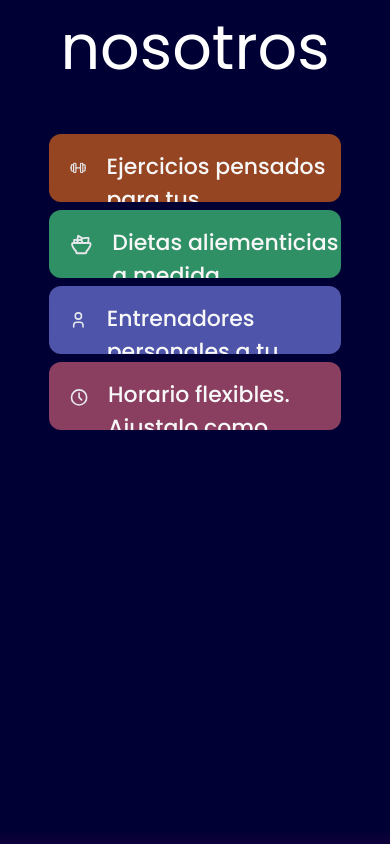
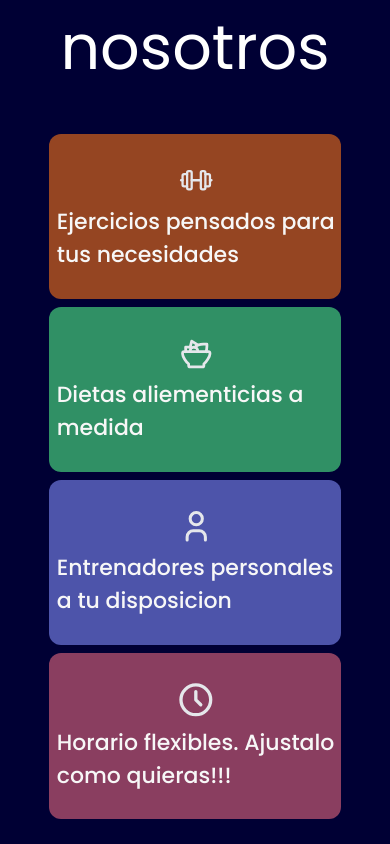
Before and after one commit to BryanGordon/gym, a React (Vite) app: page / in a window 390 px wide. Shown: the part 3340-4184 px from the top of the page. Built offline with nearby package versions, Linux system fonts and the light colour scheme.

Commit message:
Solve issue with mobiles devices

```diff
--- a/src/components/Habilities.tsx
+++ b/src/components/Habilities.tsx
@@ -13,62 +13,59 @@ export function Habilities () {
       <header>
         <h1 className='text-bodyText text-h1 text-center mb-10'>Mejora con nosotros</h1>
       </header>
-      <article className='w-3/4 h-[600px] my-0 mx-auto grid grid-cols-2 grid-rows-3 gap-2 max-[1460px]:grid-rows-2 max-[1130px]:grid-cols-1 max-[1130px]:grid-rows-8'>
+      <article className='w-3/4 h-[600px] my-0 mx-auto grid grid-cols-2 grid-rows-3 gap-2 max-[1460px]:grid-rows-2 max-[1130px]:grid-cols-1 max-[1130px]:grid-rows-4 max-[720px]:grid-rows-8 max-[400px]:h-[685px]'>
 
-        <div className='col-span-1 row-span-2 bg-orange-500/60 rounded-xl max-[1460px]:row-span-1 max-[1130px]:overflow-hidden max-[360px]:row-span-2'>
-          <div className='pl-5 pt-4 flex'>
+        <div className='col-span-1 row-span-2 bg-orange-500/60 rounded-xl max-[1460px]:row-span-1 max-[1130px]:overflow-hidden max-[720px]:row-span-2 max-[720px]:content-center'>
+          <div className='pl-5 pt-4 flex max-[720px]:pt-0 max-[450px]:justify-center max-[450px]:content-center max-[450px]:flex-wrap max-[450px]:pl-0'>
             <BarbellIcon />
-            <span className='ml-5 text-bentoTitle font-medium text-bentoText'>Ejercicios pensados para tus necesidades</span>
+            <span className='ml-5 text-bentoTitle font-medium text-bentoText max-[400px]:ml-2'>Ejercicios pensados para tus necesidades</span>
           </div>
 
           <div className='max-[1460px]:flex max-[1460px]:items-center'>
-            <picture className='flex flex-col h-3/4 justify-start place-items-center pt-10 mb-9 max-[1130px]:pt-0 max-[1130px]:mb-0'>
+            <picture className='flex flex-col h-3/4 justify-start place-items-center pt-10 mb-9 max-[1130px]:pt-0 max-[1130px]:mb-0 max-[720px]:hidden'>
               <img className='w-96 h-52 max-[1460px]:w-80 max-[1460px]:h-28' src={Exercise} alt='imagen' />
             </picture>
-            <p className='px-6 font-normal text-bentoParag'>Lorem ipsum dolor sit amet consectetur adipisicing elit. Cupiditate fugit doloribus dolor voluptatum porro at?</p>
+            <p className='px-6 font-normal text-bentoParag max-[720px]:hidden'>Lorem ipsum dolor sit amet consectetur adipisicing elit. Cupiditate fugit doloribus dolor voluptatum porro at?</p>
           </div>
         </div>
 
-        <div className='col-span-1 row-span-1 bg-green-400/65 rounded-xl overflow-hidden max-[360px]:row-span-2'>
-          <div className='pl-5 pt-4 flex'>
+        <div className='col-span-1 row-span-1 bg-green-400/65 rounded-xl overflow-hidden max-[720px]:row-span-2 max-[720px]:content-center'>
+          <div className='pl-5 pt-4 flex max-[720px]:pt-0 max-[450px]:flex-wrap max-[450px]:content-center max-[450px]:justify-center max-[450px]:pl-0'>
             <SaladIcon />
-            <span className='ml-5 text-bentoTitle font-medium text-bentoText'>Dietas aliementicias a medida</span>
+            <span className='ml-5 text-bentoTitle font-medium text-bentoText max-[400px]:ml-2'>Dietas aliementicias a medida</span>
           </div>
 
           <div className='flex'>
-            <p className='w-3/4 pt-10 px-6 font-normal text-bentoParag max-[1130px]:pt-4'>Lorem ipsum, dolor sit amet consectetur adipisicing elit. Quae adipisci, nesciunt a odit cumque exercitationem.</p>
-            <picture className='max-[1130px]:w-[25%]'>
-              <img
-                src={Salad} alt='imagen'
-                className=''
-              />
+            <p className='w-3/4 pt-10 px-6 font-normal text-bentoParag max-[1130px]:pt-4 max-[720px]:hidden'>Lorem ipsum, dolor sit amet consectetur adipisicing elit. Quae adipisci, nesciunt a odit cumque exercitationem.</p>
+            <picture className='max-[1130px]:w-[25%] max-[720px]:hidden'>
+              <img src={Salad} alt='imagen' />
             </picture>
           </div>
         </div>
 
-        <div className='col-span-1 row-span-1 bg-indigo-400/60 rounded-xl max-[1130px]:overflow-hidden max-[360px]:row-span-2'>
-          <div className='pl-5 pt-4 flex'>
+        <div className='col-span-1 row-span-1 bg-indigo-400/60 rounded-xl max-[1130px]:overflow-hidden max-[720px]:row-span-2 max-[720px]:content-center'>
+          <div className='pl-5 pt-4 flex max-[720px]:pt-0 max-[450px]:flex-wrap max-[450px]:justify-center max-[450px]:content-center max-[450px]:pl-0'>
             <PersonIcon />
-            <span className='ml-5 text-bentoTitle font-medium text-bentoText'>Entrenadores personales a tu disposicion</span>
+            <span className='ml-5 text-bentoTitle font-medium text-bentoText max-[400px]:ml-2'>Entrenadores personales a tu disposicion</span>
           </div>
 
           <div className='flex'>
-            <p className='w-3/5 pt-10 px-6 font-normal text-bentoParag max-[1130px]:pt-4 max-[1130px]:w-3/4'>Lorem ipsum dolor sit, amet consectetur adipisicing elit. Facere, non vel amet illum maiores autem!</p>
-            <picture className='w-1/4 ml-20 max-[1460px]:ml-10'>
+            <p className='w-3/5 pt-10 px-6 font-normal text-bentoParag max-[1130px]:pt-4 max-[1130px]:w-3/4 max-[720px]:hidden'>Lorem ipsum dolor sit, amet consectetur adipisicing elit. Facere, non vel amet illum maiores autem!</p>
+            <picture className='w-1/4 ml-20 max-[1460px]:ml-10 max-[720px]:hidden'>
               <img className='pb-5 max-h-[150px] max-[1460px]:pt-5 max-[1130px]:pt-0' src={Muscle} alt='image' />
             </picture>
           </div>
         </div>
 
-        <div className='col-span-2 row-span-1 bg-rose-400/55 rounded-xl overflow-hidden max-[1460px]:col-span-1 max-[360px]:row-span-2'>
-          <div className='pl-5 pt-4 flex'>
+        <div className='col-span-2 row-span-1 bg-rose-400/55 rounded-xl overflow-hidden max-[1460px]:col-span-1 max-[720px]:row-span-2 max-[720px]:content-center'>
+          <div className='pl-5 pt-4 flex max-[720px]:pt-0 max-[450px]:flex-wrap max-[450px]:justify-center max-[450px]:content-center max-[450px]:pl-0'>
             <ClockIcon />
-            <span className='ml-5 text-bentoTitle font-medium text-bentoText'>Horario flexibles. Ajustalo como quieras!!!</span>
+            <span className='ml-5 text-bentoTitle font-medium text-bentoText max-[400px]:ml-2'>Horario flexibles. Ajustalo como quieras!!!</span>
           </div>
 
           <div className='flex'>
-            <p className='w-3/4 pt-10 px-6 font-normal text-bentoParag max-[1130px]:pt-4'>Lorem ipsum dolor sit amet consectetur adipisicing elit. Modi expedita fuga nulla, consequatur nisi officiis. Fugiat, rerum sed? Magnam, expedita.</p>
-            <picture>
+            <p className='w-3/4 pt-10 px-6 font-normal text-bentoParag max-[1130px]:pt-4 max-[720px]:hidden'>Lorem ipsum dolor sit amet consectetur adipisicing elit. Modi expedita fuga nulla, consequatur nisi officiis. Fugiat, rerum sed? Magnam, expedita.</p>
+            <picture className='max-[720px]:hidden'>
               <img src={Time} alt='image' className='max-[1460px]:w-[90%] max-[1460px]:mt-5' />
             </picture>
           </div>
```
